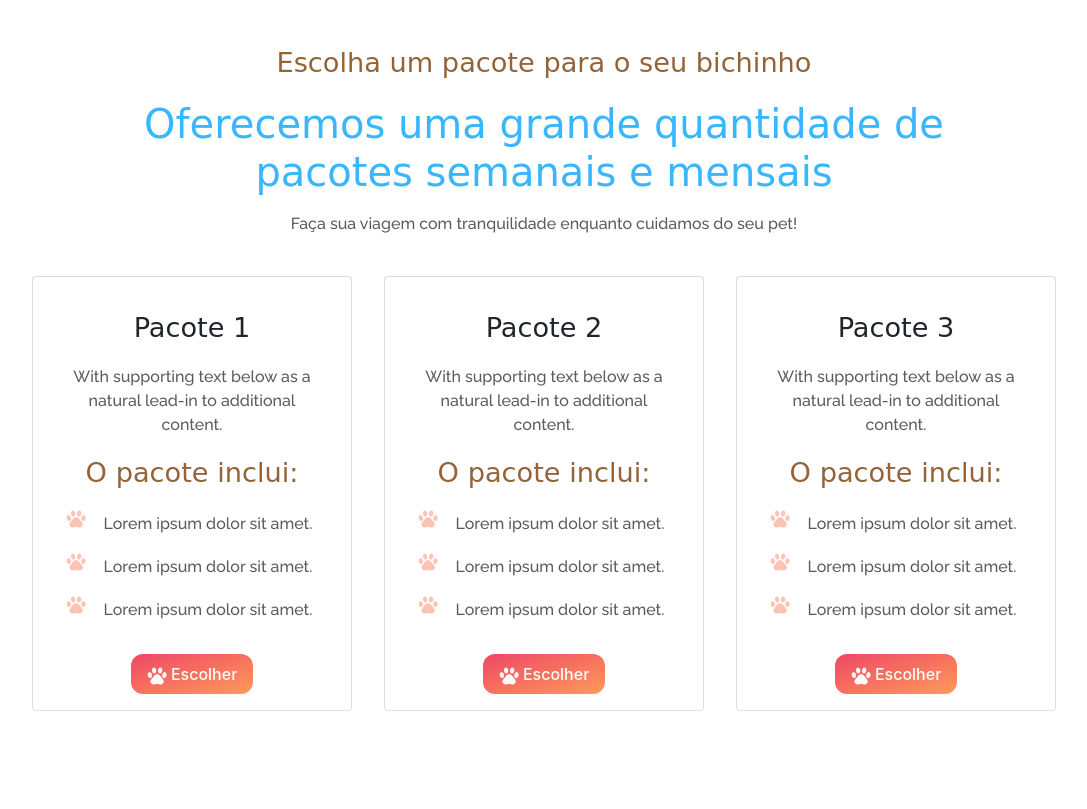
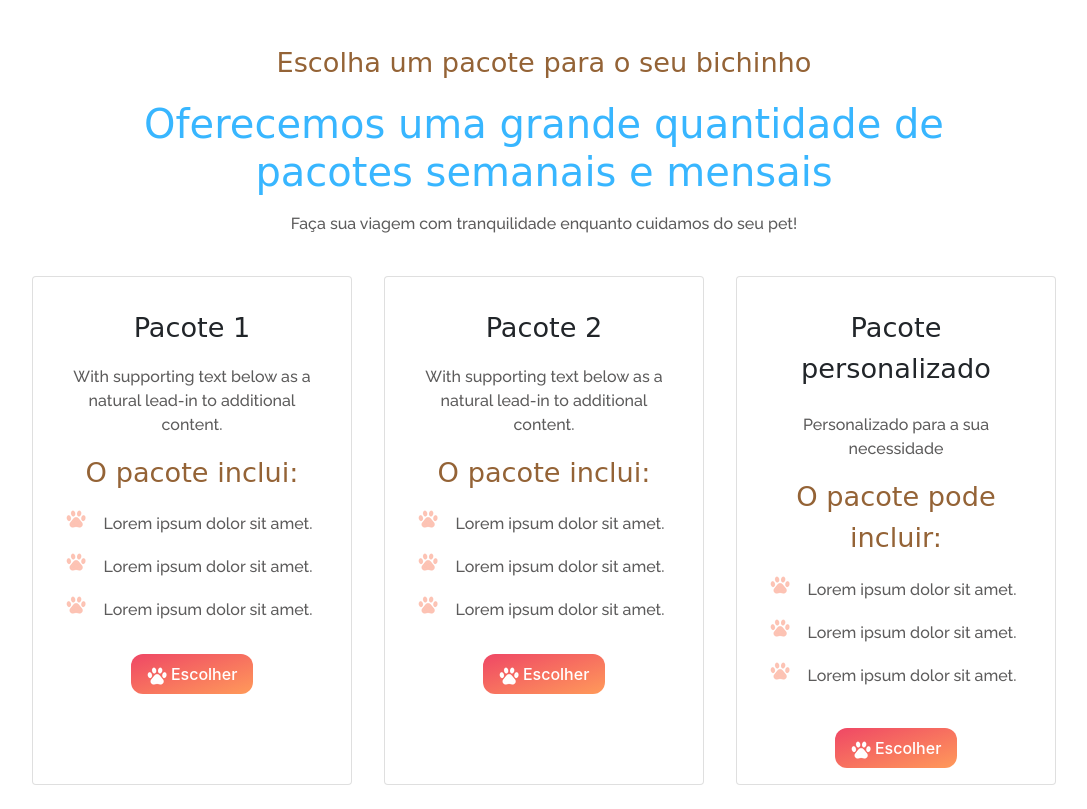
Before and after one commit to gabrielabsouza1/Landing-page-petshop, a plain HTML site: page index.html in a window 1280 px wide. Shown: the part 2651-3460 px from the top of the page, without its empty margins (96-1183 px from the left). Before the commit the page ends 3386 px from the top, so only its background shows below. Drawn offline with nearby package versions, Linux system fonts and the light colour scheme; a web font is replaced by a local one.

Commit message:
mudando pacote 3 para personalizado

```diff
--- a/index.html
+++ b/index.html
@@ -261,9 +261,9 @@
         </div>
         <div class="card text-center mx-3" style="width: 20rem;">
             <div class="card-body">
-                <p class="titulo-card">Pacote 3</p>
-                <p class="texto-sobre">With supporting text below as a natural lead-in to additional content.</p>
-                <p class="subtitulo-card">O pacote inclui:</p>
+                <p class="titulo-card mb-4">Pacote personalizado</p>
+                <p class="texto-sobre">Personalizado para a sua necessidade</p>
+                <p class="subtitulo-card">O pacote pode incluir:</p>
                 <ul class="icone-pacotes">
                     <li class="my-2">
                         <p class="texto-sobre">Lorem ipsum dolor sit amet.</p>
@@ -275,7 +275,7 @@
                         <p class="texto-sobre">Lorem ipsum dolor sit amet.</p>
                     </li>
                 </ul>
-                <button type="submit" class="button-style mt-3"><img src="img/patinha-botao.png"> Escolher</a></button>
+                <button type="submit" class="button-style mt-4"><img src="img/patinha-botao.png"> Escolher</a></button>
             </div>
         </div>
     </section>
```
